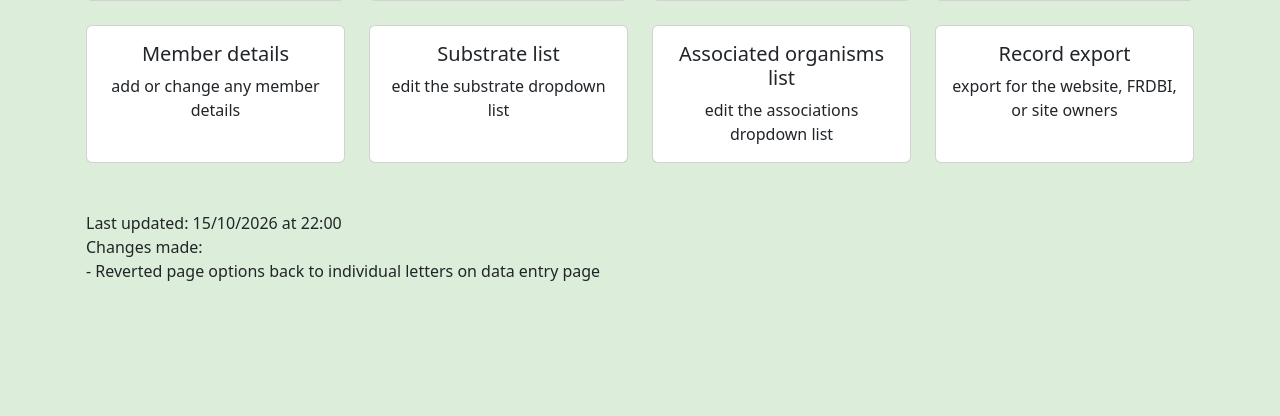
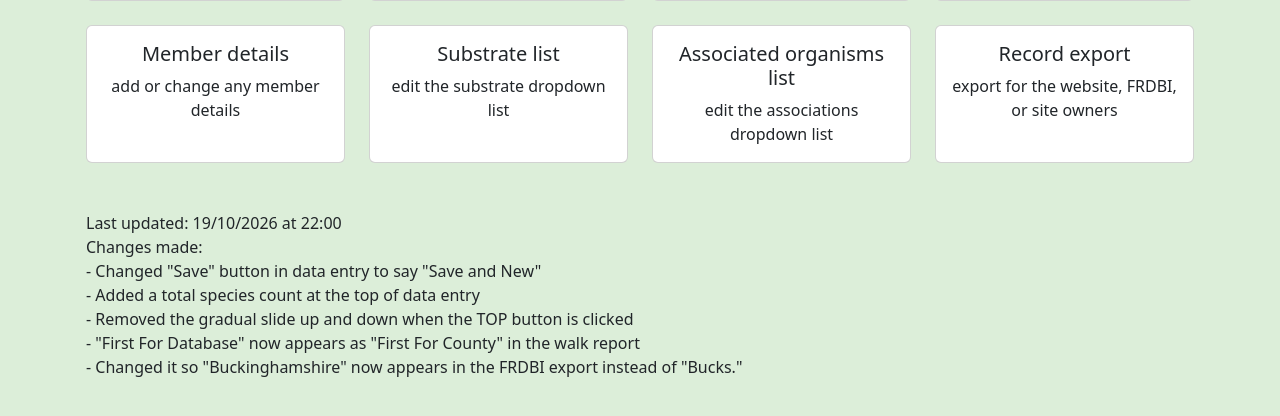
Before and after one commit to Excess10n/BFG-Database-Manager, a Django app: page / in a window 1280 px wide. Shown: the part 325-741 px from the top of the page. Run offline with Django 5.2, Linux system fonts and the light colour scheme; the visitor is signed in with stand-in values (Sample User, id 1).

Commit message:
general release changes 7

```diff
--- a/djangoProject/managementApp/models.py
+++ b/djangoProject/managementApp/models.py
@@ -129,6 +129,7 @@ class Record(models.Model):
 
     uniqueCode = models.CharField(max_length=15, null=False, blank=False, unique=True)
     fungusFK = models.ForeignKey(FungiCurrent, on_delete=models.RESTRICT, null=False)
+    recordedAs = models.CharField(max_length=196, null=True, blank=True)
     siteFK = models.ForeignKey(Site, on_delete=models.RESTRICT, null=False)
     recorderFK = models.ForeignKey(Member, on_delete=models.RESTRICT, null=False, related_name='Record_recorder')
     identifierFK = models.ForeignKey(Member, on_delete=models.RESTRICT, null=False, related_name='Record_identifier')
--- a/djangoProject/managementApp/templates/base.html
+++ b/djangoProject/managementApp/templates/base.html
@@ -91,7 +91,7 @@
                 ? 450  // target scroll position for recordBrowse.html specifically
                 : 0;   // target for other pages
 
-            window.scrollTo({ top: targetY, behavior: 'smooth' });
+            window.scrollTo({ top: targetY, behavior: 'instant' });
         });
 
         window.addEventListener('scroll', toggleScrollToTopButton);
@@ -114,9 +114,9 @@
             const savedPosition = localStorage.getItem("scrollPosition");
             if (savedPosition !== null) {
                 if (savedPosition === "bottom") {
-                    window.scrollTo(0, document.documentElement.scrollHeight);
+                    window.scrollTo({ top: document.documentElement.scrollHeight, behavior: 'instant' });
                 } else {
-                    window.scrollTo(0, parseInt(savedPosition, 10));
+                    window.scrollTo({ top: parseInt(savedPosition, 10), behavior: 'instant' });
                 }
                 localStorage.removeItem("scrollPosition"); // Clear it so it doesn't break normal visits
             }
--- a/djangoProject/managementApp/templates/index.html
+++ b/djangoProject/managementApp/templates/index.html
@@ -26,9 +26,13 @@
 <div class="mx-auto">
 <br/><br/>
 <p>
-    Last updated: 15/10/2026 at 22:00<br/>
+    Last updated: 19/10/2026 at 22:00<br/>
     Changes made:<br/>
-    - Reverted page options back to individual letters on data entry page<br/>
+    - Changed "Save" button in data entry to say "Save and New"<br/>
+    - Added a total species count at the top of data entry<br/>
+    - Removed the gradual slide up and down when the TOP button is clicked<br/>
+    - "First For Database" now appears as "First For County" in the walk report<br/>
+    - Changed it so "Buckinghamshire" now appears in the FRDBI export instead of "Bucks."<br/>
 
 </p>
 </div>
--- a/djangoProject/managementApp/views.py
+++ b/djangoProject/managementApp/views.py
@@ -282,8 +282,10 @@ def manageForm(form, new, edit, request):
 
     # ensure all other fields are valid (and change the provided text into an actual object where required)
     try:
-        current, _, _ = getFungiObjects(data["fungus"])
+        current, fungusObj, _ = getFungiObjects(data["fungus"])
         inst.fungusFK = current
+        if fungusObj.fullName != data["fungus"]:
+            inst.recordedAs = data["fungus"]
     except:
         messages.add_message(request, messages.ERROR, f"Fungus \"{data['fungus']}\" not found")
         return False
@@ -501,7 +503,7 @@ def RecordEditView(request):
 
     if request.method == "POST" and submitted_prefix:
         if submitted_prefix == "form0":
-            newForm = RecordForm("Save", request.POST if submitted_prefix == "form0" else None, request.FILES or None, prefix="form0")
+            newForm = RecordForm("Save\nand\nNew", request.POST if submitted_prefix == "form0" else None, request.FILES or None, prefix="form0")
             if newForm.is_valid():
                 done = manageForm(newForm, True, False, request)
                 if done:
@@ -597,7 +599,7 @@ def RecordEditView(request):
 
 
     # new form
-    newForm = RecordForm("Save", request.POST if submitted_prefix == "form0" else None, request.FILES or None, prefix="form0")
+    newForm = RecordForm("Save\nand\nNew", request.POST if submitted_prefix == "form0" else None, request.FILES or None, prefix="form0")
 
     # get species count
     species = records.values_list("fungusFK_id", flat=True).distinct().count()
@@ -1969,7 +1971,13 @@ def ExportExcel(request):
             file += f"\"{rec.confirmerFK.fullName}\","
         else:
             file += ","
-        file += f"\"{rec.assoc1}\",\"{rec.assoc2}\",\"{rec.assoc3}\",\"{rec.substrate}\",{rec.siteFK.gridRef},{rec.siteFK.county},{rec.siteFK.VC},{rec.uniqueCode},\"{rec.remarks}\","
+
+        if rec.siteFK.VC == 24:
+            county = "Buckinghamshire"
+        else:
+            county = rec.siteFK.county
+        file += f"\"{rec.assoc1}\",\"{rec.assoc2}\",\"{rec.assoc3}\",\"{rec.substrate}\",{rec.siteFK.gridRef},{county},{rec.siteFK.VC},{rec.uniqueCode},\"{rec.remarks}\","
+
         if rec.litRef != None:
             file += f"\"{rec.litRef}\","
         else:
@@ -2109,7 +2117,7 @@ def ExportReport(request):
             if record.firstRecord == "B":
                 firstText = 'For County'
             if record.firstRecord == "D":
-                firstText = 'For Database'
+                firstText = 'For County'
 
             output += r'{\trowd \trgaph120\cellx2800\cellx5000\cellx7000\cellx9000\cellx10400\cellx11100\cellx11800\cellx12700\cellx16200\trkeep\intbl{'
             output += r'{{\pard\intbl \ql \f0 \fs16 \sa0 \li0 \fi0 ' + record.fungusFK.currentFungus.fullName + r'\par}\cell}'
```
Also changed, not shown: djangoProject/managementApp/forms.py (+12 -0 lines), djangoProject/managementApp/templates/dataManager/recordEdit.html (+14 -2 lines), djangoProject/managementApp/migrations/0002_record_recordedas.py (added).
